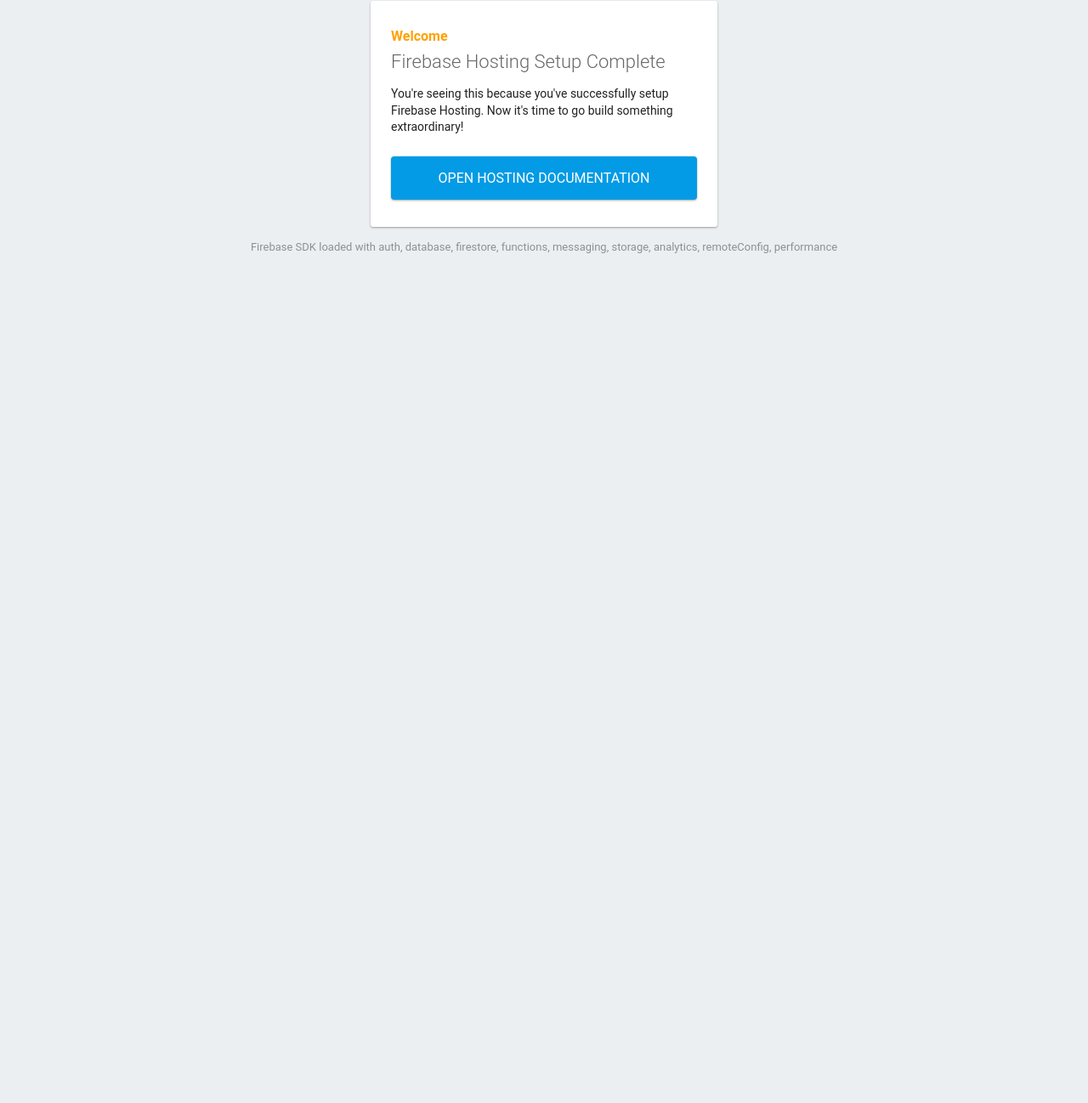
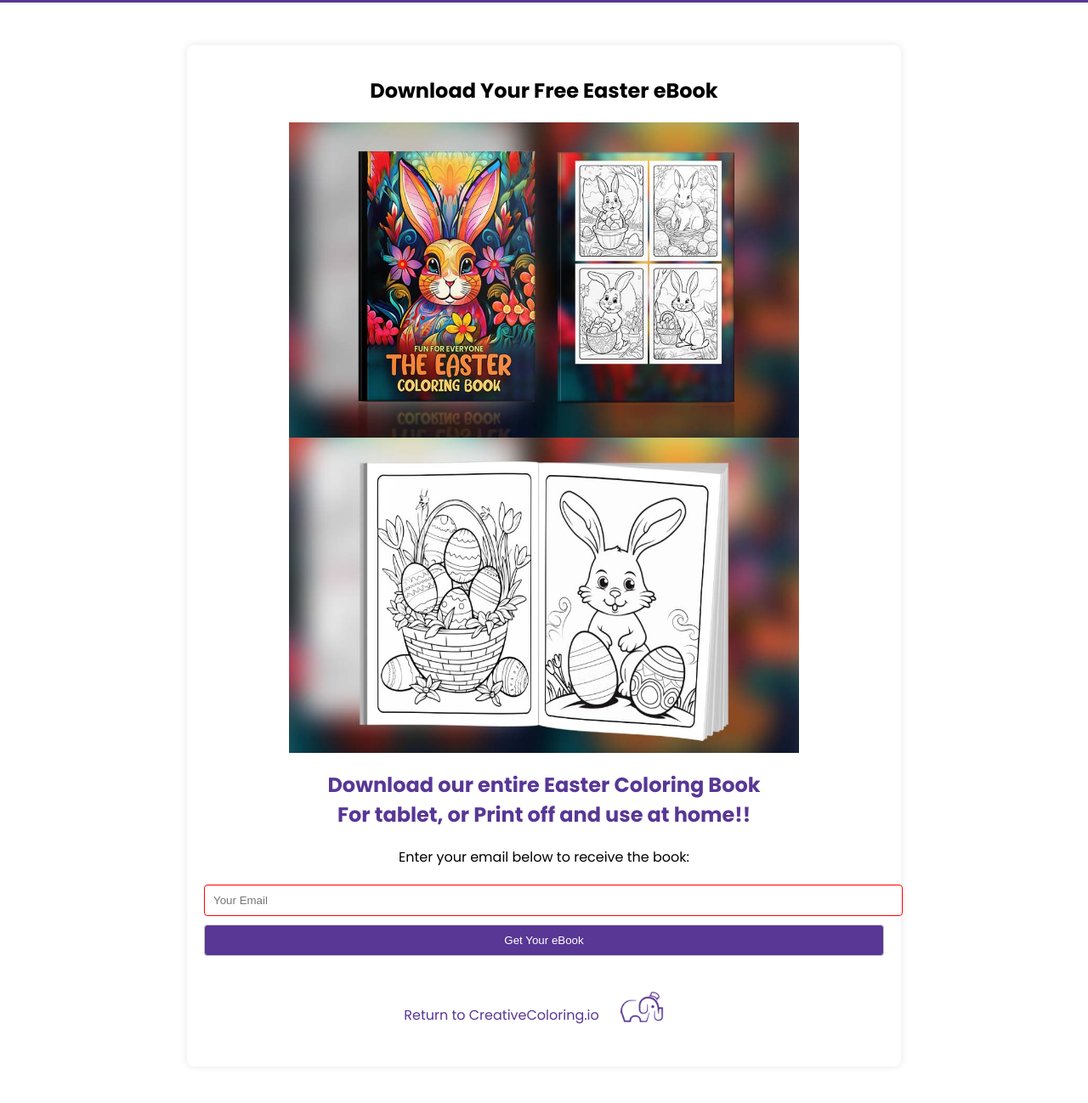
Before and after one commit to ryanhood10/EasterColoringBook, a plain HTML site: page public/index.html in a window 1280 px wide. Shown: the part 99-1397 px from the top of the page at 85% size. Before the commit the page ends 800 px from the top, so only its background shows below. Drawn offline with Linux system fonts and the light colour scheme; some packages are replaced by stand-ins of ours.

Commit message:
hosted at firebase

```diff
--- a/public/index.html
+++ b/public/index.html
@@ -1,88 +1,51 @@
 <!DOCTYPE html>
-<html>
+<html lang="en">
 <head>
-    <meta charset="utf-8">
-    <meta name="viewport" content="width=device-width, initial-scale=1">
-    <title>Welcome to Firebase Hosting</title>
-
-    <!-- update the version number as needed -->
-    <script defer src="/__/firebase/10.9.0/firebase-app-compat.js"></script>
-    <!-- include only the Firebase features as you need -->
-    <script defer src="/__/firebase/10.9.0/firebase-auth-compat.js"></script>
-    <script defer src="/__/firebase/10.9.0/firebase-database-compat.js"></script>
-    <script defer src="/__/firebase/10.9.0/firebase-firestore-compat.js"></script>
-    <script defer src="/__/firebase/10.9.0/firebase-functions-compat.js"></script>
-    <script defer src="/__/firebase/10.9.0/firebase-messaging-compat.js"></script>
-    <script defer src="/__/firebase/10.9.0/firebase-storage-compat.js"></script>
-    <script defer src="/__/firebase/10.9.0/firebase-analytics-compat.js"></script>
-    <script defer src="/__/firebase/10.9.0/firebase-remote-config-compat.js"></script>
-    <script defer src="/__/firebase/10.9.0/firebase-performance-compat.js"></script>
-    <!--
-      initialize the SDK after all desired features are loaded, set useEmulator to false
-      to avoid connecting the SDK to running emulators.
-    -->
-    <script defer src="/__/firebase/init.js?useEmulator=true"></script>
-
-    <style media="screen">
-      body { background: #ECEFF1; color: rgba(0,0,0,0.87); font-family: Roboto, Helvetica, Arial, sans-serif; margin: 0; padding: 0; }
-      #message { background: white; max-width: 360px; margin: 100px auto 16px; padding: 32px 24px; border-radius: 3px; }
-      #message h2 { color: #ffa100; font-weight: bold; font-size: 16px; margin: 0 0 8px; }
-      #message h1 { font-size: 22px; font-weight: 300; color: rgba(0,0,0,0.6); margin: 0 0 16px;}
-      #message p { line-height: 140%; margin: 16px 0 24px; font-size: 14px; }
-      #message a { display: block; text-align: center; background: #039be5; text-transform: uppercase; text-decoration: none; color: white; padding: 16px; border-radius: 4px; }
-      #message, #message a { box-shadow: 0 1px 3px rgba(0,0,0,0.12), 0 1px 2px rgba(0,0,0,0.24); }
-      #load { color: rgba(0,0,0,0.4); text-align: center; font-size: 13px; }
-      @media (max-width: 600px) {
-        body, #message { margin-top: 0; background: white; box-shadow: none; }
-        body { border-top: 16px solid #ffa100; }
-      }
-    </style>
+  <meta charset="UTF-8">
+  <link rel="icon" href="/favicon.ico" />
+  <meta name="viewport" content="width=device-width, initial-scale=1.0">
+  <meta
+  name="description"
+  content="Find free Easter activities with our downloadable Easter Coloring book! Bring the family together Easter 2024 with our fun activities, games, and Easter arts & crafts at creativecoloring.io!"
+/>
+  <title>Download Your Free Easter Coloring Book!</title>
+  <link rel="stylesheet" href="style.css">
+  <link href="https://fonts.googleapis.com/css2?family=Poppins:wght@300;400;500;600;700&display=swap" rel="stylesheet">
 </head>
 <body>
-    <div id="message">
-      <h2>Welcome</h2>
-      <h1>Firebase Hosting Setup Complete</h1>
-      <p>You're seeing this because you've successfully setup Firebase Hosting. Now it's time to go build something extraordinary!</p>
-      <a target="_blank" href="https://firebase.google.com/docs/hosting/">Open Hosting Documentation</a>
+  <header>
+    <div class="logo">
+      <a href="https://creativecoloring.io" target="_blank"><img src="images/Screenshot 2024-03-27 at 11.54.25 AM.png" alt="Creative Coloring Logo"></a>
     </div>
-    <p id="load">Firebase SDK Loading&hellip;</p>
+  </header>
+  <div class="container">
+    <h1>Download Your Free Easter eBook</h1>
+    <!-- Slideshow for marketing images -->
+    <div class="slideshow">
+      <img src="images/MarketingGraphicEaster1.jpg" alt="Marketing Graphic 1">
+      <!-- <img src="images/MarketingGraphicEaster2.jpg" alt="Marketing Graphic 2"> -->
+      <img src="images/MarketingGraphicEaster3.jpg" alt="Marketing Graphic 3">
+    </div>
+    <h2>Download our entire Easter Coloring Book
+      <br>
+        For tablet, or Print off and use at home!!
+    </h2>
+    <p>Enter your email below to receive the book:</p>
+    <form id="emailForm">
+      <input type="email" id="email" name="email" placeholder="Your Email" required>
+      <button type="submit">Get Your eBook</button>
+    </form>
+    <div id="bottom">
+    <a href="https://www.creativecoloring.io" class="return-link" target="_blank">Return to CreativeColoring.io</a>
+    <img src="images/ICON.png" alt="CreativeColoring Icon" id="bottomIcon" >
+  </div>
+  </div>
 
   <script>
-      document.addEventListener('DOMContentLoaded', function() {
-        const loadEl = document.querySelector('#load');
-        // // 🔥🔥🔥🔥🔥🔥🔥🔥🔥🔥🔥🔥🔥🔥🔥🔥🔥🔥🔥🔥🔥🔥🔥🔥🔥🔥🔥🔥🔥🔥🔥
-        // // The Firebase SDK is initialized and available here!
-        //
-        // firebase.auth().onAuthStateChanged(user => { });
-        // firebase.database().ref('/path/to/ref').on('value', snapshot => { });
-        // firebase.firestore().doc('/foo/bar').get().then(() => { });
-        // firebase.functions().httpsCallable('yourFunction')().then(() => { });
-        // firebase.messaging().requestPermission().then(() => { });
-        // firebase.storage().ref('/path/to/ref').getDownloadURL().then(() => { });
-        // firebase.analytics(); // call to activate
-        // firebase.analytics().logEvent('tutorial_completed');
-        // firebase.performance(); // call to activate
-        //
-        // // 🔥🔥🔥🔥🔥🔥🔥🔥🔥🔥🔥🔥🔥🔥🔥🔥🔥🔥🔥🔥🔥🔥🔥🔥🔥🔥🔥🔥🔥🔥🔥
-
-        try {
-          let app = firebase.app();
-          let features = [
-            'auth',
-            'database',
-            'firestore',
-            'functions',
-            'messaging',
-            'storage',
-            'analytics',
-            'remoteConfig',
-            'performance',
-          ].filter(feature => typeof app[feature] === 'function');
-          loadEl.textContent = `Firebase SDK loaded with ${features.join(', ')}`;
-        } catch (e) {
-          console.error(e);
-          loadEl.textContent = 'Error loading the Firebase SDK, check the console.';
-        }
+    document.getElementById('emailForm').addEventListener('submit', function(event) {
+      // You can add your email submission logic here (e.g., using AJAX to submit to your email collection service)
+      alert('Thank you! Your eBook download link will be sent to your email.');
+      event.preventDefault(); // Prevent form submission for this example
     });
   </script>
 </body>
```
Lines whose indentation alone changed are shown as unchanged.
